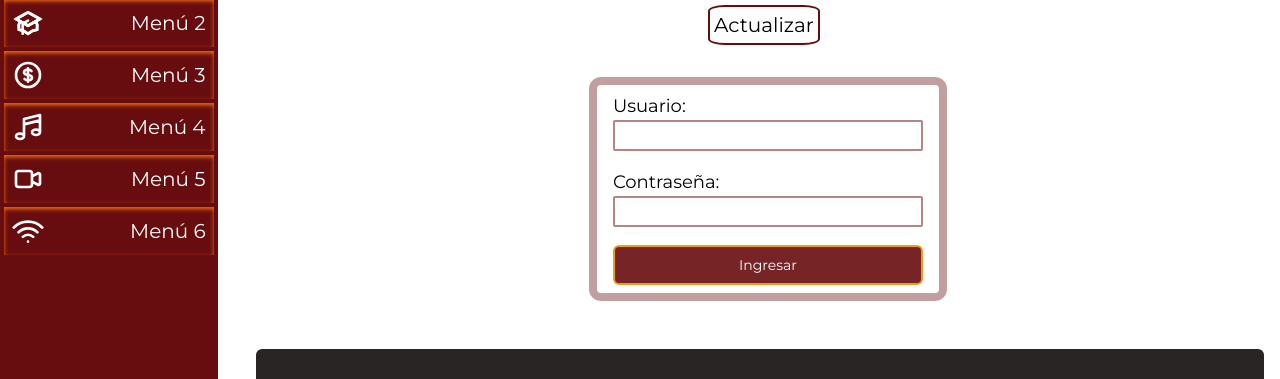
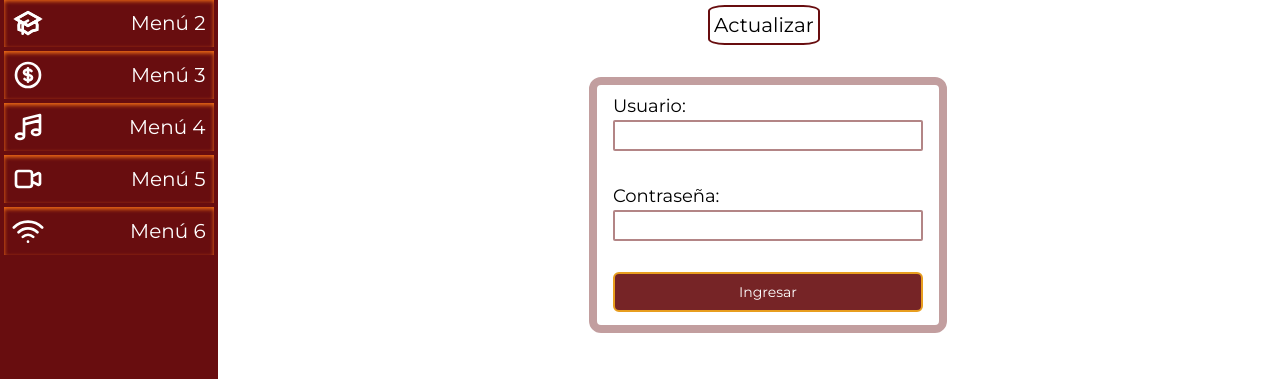
Before and after one commit to OTF31/my-web-page, a React (Create React App) app: page / in a window 1280 px wide. Shown: the part 209-588 px from the top of the page. Built offline with nearby package versions, Linux system fonts and the light colour scheme.

Commit message:
react-hook-form with Yup

```diff
--- a/package.json
+++ b/package.json
@@ -3,6 +3,7 @@
   "version": "0.1.0",
   "private": true,
   "dependencies": {
+    "@hookform/resolvers": "^2.8.8",
     "@testing-library/jest-dom": "^5.16.2",
     "@testing-library/react": "^12.1.4",
     "@testing-library/user-event": "^13.5.0",
--- a/src/componentes/Login.jsx
+++ b/src/componentes/Login.jsx
@@ -1,70 +1,58 @@
-import * as Yup from "yup";
-import { Formik, Form, Field, ErrorMessage } from "formik";
+import * as yup from "yup";
+import { yupResolver } from "@hookform/resolvers/yup";
+import { useForm } from "react-hook-form";
 
-const Login = (props) => {
 // Esquema
-  const validationSchema = Yup.object({
-    user: Yup.string().required("Usuario requerido"),
-    password: Yup.string()
+const validationSchema = yup.object({
+  user: yup.string().required("Usuario requerido"),
+  password: yup
+    .string()
     .required("Contraseña requerida")
     .min(4, "Debe de tener al menos 4 caracteres"),
 });
 
-  // Valores iniciales
-  const initialValues = {
-    user: "",
-    password: "",
-  };
-
-  const renderError = (message) => (
-    <p className="absolute mt-2 text-[14px] font-bold text-red-900">
-      {message}
-    </p>
-  );
+const Login = (props) => {
+  const {
+    register,
+    handleSubmit,
+    formState: { errors },
+  } = useForm({
+    resolver: yupResolver(validationSchema),
+  });
+  const onSubmit = (data) => alert(JSON.stringify(data, null, 2));
 
   return (
     <>
-      <Formik
-        initialValues={initialValues}
-        validationSchema={validationSchema}
-        onSubmit={(values, { resetForm }) => {
-          alert(JSON.stringify(values, null, 2));
-          resetForm();
-        }}
+      <form
+        onSubmit={handleSubmit(onSubmit)}
+        className="border-primary-colors mx-auto mt-8 grid h-64 w-[80%] grid-cols-1 grid-rows-[2fr_2fr_1fr] justify-items-center rounded-xl border-8 border-primary-color/40 p-2 font-[Montserrat] text-[14px] md:w-[50%] md:text-[18px] lg:w-[35%]"
       >
-        <Form className="border-primary-colors mx-auto mt-8 grid h-56 w-[80%] grid-cols-1 grid-rows-[2fr_2fr_1fr] justify-items-center rounded-xl border-8 border-primary-color/40 p-2 font-[Montserrat] text-[14px] md:w-[50%] md:text-[18px] lg:w-[35%]">
         <div className="w-[95%]">
           <label htmlFor="user" className="block">
             Usuario:
           </label>
-            <Field
-              id="user"
-              name="user"
+          <input
+            {...register("user")}
             type="text"
-              className="block w-full rounded-sm border-2 border-primary-color/50 px-px"
+            className="block w-full rounded-sm border-2 border-primary-color/50 px-[3px]"
           />
-            <ErrorMessage
-              className="text-red-900"
-              name="user"
-              render={renderError}
-            />
+          <p className="absolute mt-px text-[14px] font-bold text-red-900">
+            {errors.user?.message}
+          </p>
         </div>
 
         <div className="w-[95%]">
           <label className="block" htmlFor="password">
             Contraseña:
           </label>
-            <Field
-              id="password"
-              name="password"
+          <input
+            {...register("password")}
             type="password"
-              className="block w-full rounded-sm border-2 border-primary-color/50 px-px"
+            className="block w-full rounded-sm border-2 border-primary-color/50 px-[3px]"
           />
-            <ErrorMessage
-              className="text-red-900"
-              name="password"
-              render={renderError}
-            />
+          <p className="absolute mt-px text-[14px] font-bold text-red-900">
+            {errors.password?.message}
+          </p>
         </div>
 
         <div className="w-[95%]">
@@ -75,24 +63,7 @@ const Login = (props) => {
             Ingresar
           </button>
         </div>
-        </Form>
-      </Formik>
-
-      {/* <form className="grid flex-row grid-cols-2 p-2 mx-auto mt-8 border-2 h-44 w-64 rounded-2xl font-[Montserrat] border-primary-color">
-        <label className="" for="user">
-          Usuario:
-        </label>
-        <input className="self-stretch col-span-2 col-end-3 row-start-2 pl-2 border-2" type="text" id="user" value={user} onChange={userHandleChange} />
-
-        <label className="row-start-3" for="password">
-          Contraseña:
-        </label>
-        <input className="col-span-2 col-end-3 row-start-4 pl-2 border-2" type="password" id="password" value={password} onChange={passHandleChange} />
-
-        <button className="col-span-2 col-start-1 row-start-5 p-2 mt-4 mr-2 text-sm text-white border-2 rounded-md justify-self-stretch border-secondary-color bg-primary-color/90 hover:bg-secondary-color hover:border-primary-color hover:text-black hover:scale-95" onClick={() => this.props.updateProfile(user)}>
-          Ingresar
-        </button>
-      </form> */}
+      </form>
     </>
   );
 };
```
Also changed, not shown: 1 other file (tests, documents, lock files or other folders). Lines whose indentation alone changed are shown as unchanged.
